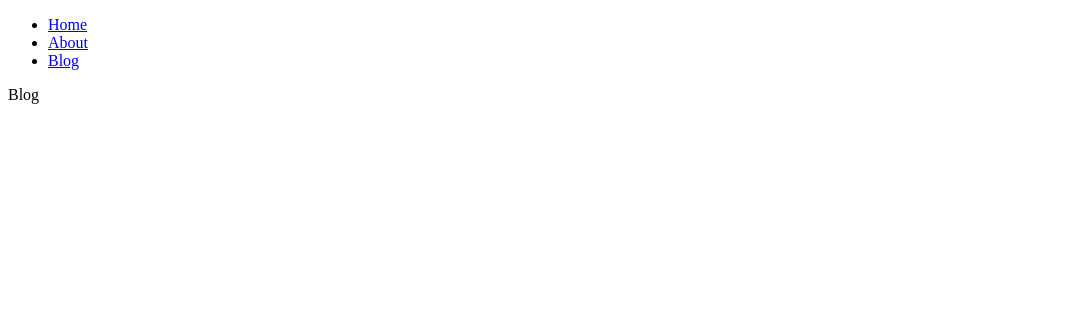
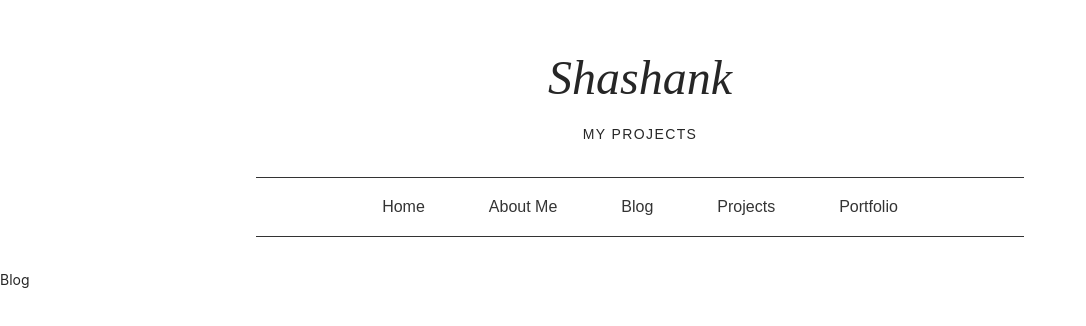
Before and after one commit to shashankcic/dev-shashank, a React (Create React App) app: page /blog in a window 1280 px wide. Shown: the top 326 px of the page, without its empty margins (0-1086 px from the left). Built offline with nearby package versions, Linux system fonts and the light colour scheme.

Commit message:
simple additions

```diff
--- a/package.json
+++ b/package.json
@@ -3,14 +3,17 @@
   "version": "0.1.0",
   "private": true,
   "dependencies": {
+    "@ant-design/icons": "^4.6.2",
     "@testing-library/jest-dom": "^5.11.4",
     "@testing-library/react": "^11.1.0",
     "@testing-library/user-event": "^12.1.10",
+    "antd": "^4.16.0",
     "react": "^17.0.2",
     "react-dom": "^17.0.2",
     "react-ga": "^3.3.0",
     "react-router-dom": "^5.2.0",
     "react-scripts": "4.0.3",
+    "tachyons": "^4.12.0",
     "web-vitals": "^1.0.1"
   },
   "scripts": {
--- a/public/index.html
+++ b/public/index.html
@@ -18,6 +18,7 @@
       user's mobile device or desktop. See https://developers.google.com/web/fundamentals/web-app-manifest/
     -->
     <link rel="manifest" href="%PUBLIC_URL%/manifest.json" />
+    <link rel="stylesheet" href="https://unpkg.com/tachyons@4.12.0/css/tachyons.min.css"/>
     <!--
       Notice the use of %PUBLIC_URL% in the tags above.
       It will be replaced with the URL of the `public` folder during the build.
--- a/src/App.css
+++ /dev/null
@@ -1,38 +0,0 @@
-.App {
-  text-align: center;
-}
-
-.App-logo {
-  height: 40vmin;
-  pointer-events: none;
-}
-
-@media (prefers-reduced-motion: no-preference) {
-  .App-logo {
-    animation: App-logo-spin infinite 20s linear;
-  }
-}
-
-.App-header {
-  background-color: #282c34;
-  min-height: 100vh;
-  display: flex;
-  flex-direction: column;
-  align-items: center;
-  justify-content: center;
-  font-size: calc(10px + 2vmin);
-  color: white;
-}
-
-.App-link {
-  color: #61dafb;
-}
-
-@keyframes App-logo-spin {
-  from {
-    transform: rotate(0deg);
-  }
-  to {
-    transform: rotate(360deg);
-  }
-}
--- a/src/App.js
+++ b/src/App.js
@@ -8,6 +8,7 @@ import ReactGA from 'react-ga';
 import Home from './components/Home';
 import About from './components/About';
 import Blog from './components/Blog';
+import Projects from './components/Projects';
 import Page404 from './components/Page404';
 
 
@@ -27,6 +28,9 @@ function App() {
         <Route exact path='/blog'>
           <Blog />
         </Route>
+        <Route exact path='/projects'>
+          <Projects />
+        </Route>
         <Route>
           <Page404 />
         </Route>
--- a/src/components/Header.js
+++ b/src/components/Header.js
@@ -1,21 +1,18 @@
-import React from 'react';
+import React  from 'react';
 import { Link } from 'react-router-dom';
 
 function Header() {
-	return(
-		<div>
-      <nav>
-        <ul>
-          <li>
-            <Link to="/">Home</Link>
-          </li>
-          <li>
-            <Link to="/about">About</Link>
-          </li>
-          <li>
-            <Link to="/blog">Blog</Link>
-          </li>
-        </ul>
+
+  return(
+		<div className="bg-white black-80 tc pv4 avenir">
+      <h1 className="mt2 mb0 baskerville i fw1 f1">Shashank</h1>
+      <h2 className="mt2 mb0 f6 fw4 ttu tracked">My Projects</h2>
+      <nav className="bt bb tc mw7 center mt4">
+        <Link className="f6 f5-l link bg-animate black-80 hover-bg-lightest-blue dib pa3 ph4-l" to='/'>Home</Link>
+        <Link className="f6 f5-l link bg-animate black-80 hover-bg-lightest-blue dib pa3 ph4-l" to="/about">About Me</Link>
+        <Link className="f6 f5-l link bg-animate black-80 hover-bg-lightest-blue dib pa3 ph4-l" to="/blog">Blog</Link>
+        <Link className="f6 f5-l link bg-animate black-80 hover-bg-lightest-blue dib pa3 ph4-l" to="/projects">Projects</Link>
+        <Link className="f6 f5-l link bg-animate black-80 hover-bg-lightest-blue dib pa3 ph4-l" to={{ pathname: "https://singhshashank.co" }} target="_blank" title="Portfolio">Portfolio</Link>
       </nav>
     </div>
 	);
--- /dev/null
+++ b/src/components/Projects.js
@@ -0,0 +1,13 @@
+import React from 'react';
+import Header from './Header';
+
+function Projects() {
+	return(
+		<div>
+			<Header/>
+			Projects
+		</div>
+	);
+}
+
+export default Projects;
--- a/src/index.js
+++ b/src/index.js
@@ -1,6 +1,7 @@
 import React from 'react';
 import ReactDOM from 'react-dom';
 import App from './App';
+import 'antd/dist/antd.css';
 // import reportWebVitals from './reportWebVitals';
 
 ReactDOM.render(
```
Also changed, not shown: 2 other files (tests, documents, lock files or other folders).
